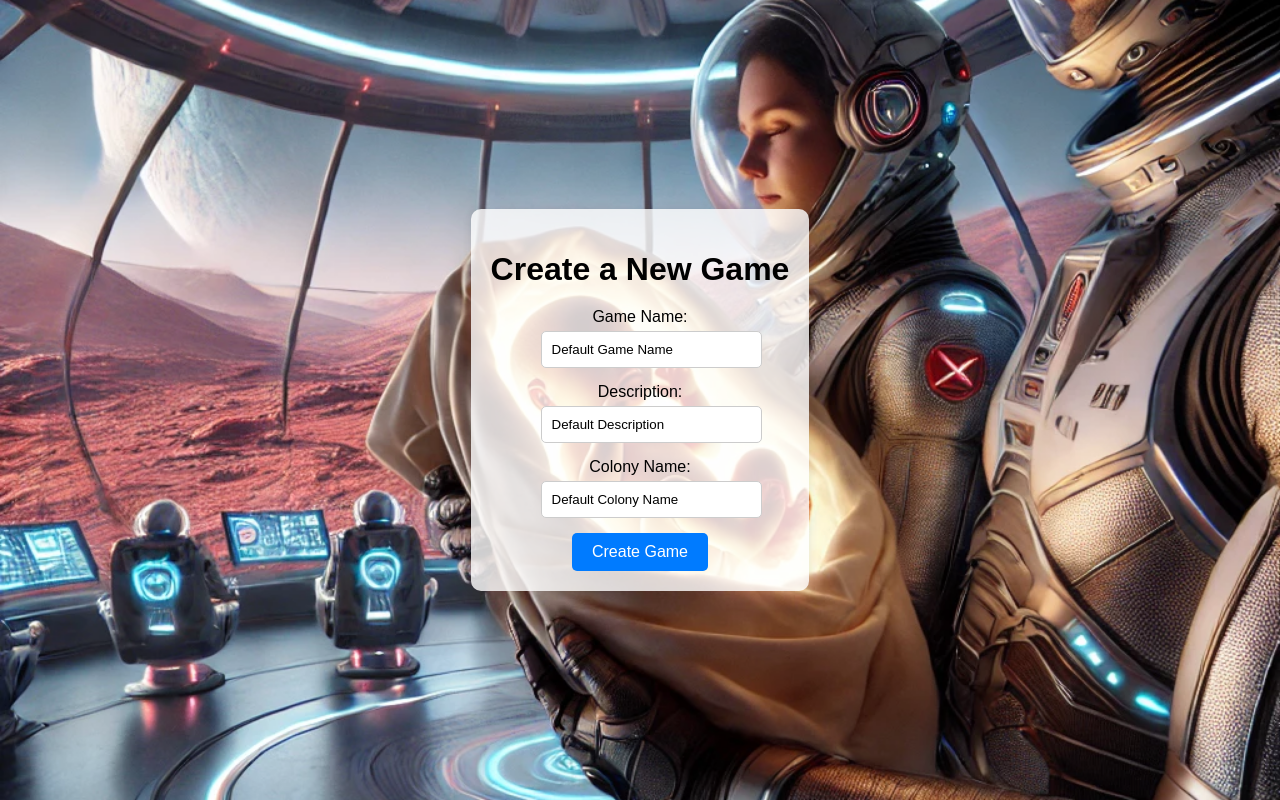
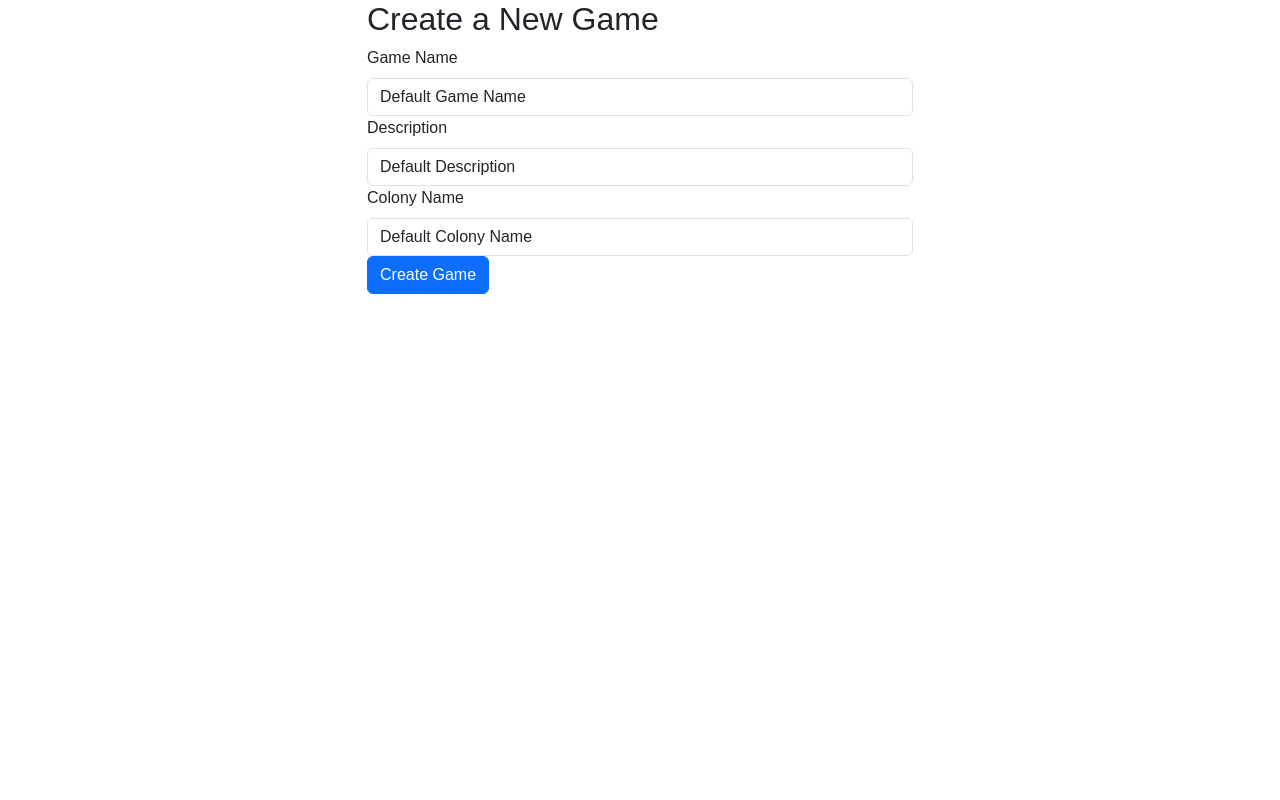
Before and after one commit to pastfama/Mars, a React (Create React App) app in the folder frontend/: page /create-game in a window 1280 px wide. Built offline with nearby package versions, Linux system fonts and the light colour scheme.

Commit message:
added profile bars

```diff
--- a/frontend/package.json
+++ b/frontend/package.json
@@ -4,8 +4,10 @@
   "private": true,
   "dependencies": {
     "axios": "^1.7.9",
+    "bootstrap": "^5.3.3",
     "cra-template": "1.2.0",
     "react": "^19.0.0",
+    "react-bootstrap": "^2.10.7",
     "react-dom": "^19.0.0",
     "react-router-dom": "^7.1.0",
     "react-scripts": "5.0.1"
--- a/frontend/src/components/CreateGamePage.js
+++ b/frontend/src/components/CreateGamePage.js
@@ -1,15 +1,19 @@
 import React, { useState } from 'react';
 import { useNavigate } from 'react-router-dom';
+import { Form, Button, Spinner, Container, Row, Col } from 'react-bootstrap';
+import 'bootstrap/dist/css/bootstrap.min.css';
 import '../styles/CreateGamePage.css';
 
 const CreateGamePage = () => {
   const [name, setName] = useState('Default Game Name');
   const [description, setDescription] = useState('Default Description');
   const [colonyName, setColonyName] = useState('Default Colony Name');
+  const [loading, setLoading] = useState(false);
   const navigate = useNavigate();
 
   const handleCreateGame = async (e) => {
     e.preventDefault();
+    setLoading(true);
 
     const newGame = {
       name: name || 'Default Game Name',
@@ -34,45 +38,51 @@ const CreateGamePage = () => {
     } catch (error) {
       console.error('Error creating game and colony:', error);
       alert('Error creating game and colony');
+    } finally {
+      setLoading(false);
     }
   };
 
   return (
-    <div className="create-game-page">
-      <div className="create-game-container">
-        <h1>Create a New Game</h1>
-        <form onSubmit={handleCreateGame}>
-          <div>
-            <label>Game Name: </label>
-            <input
+    <Container>
+      <Row className="justify-content-md-center">
+        <Col md="6">
+          <h2>Create a New Game</h2>
+          <Form onSubmit={handleCreateGame}>
+            <Form.Group controlId="formGameName">
+              <Form.Label>Game Name</Form.Label>
+              <Form.Control
                 type="text"
                 value={name}
                 onChange={(e) => setName(e.target.value)}
                 required
               />
-          </div>
-          <div>
-            <label>Description: </label>
-            <input
+            </Form.Group>
+            <Form.Group controlId="formDescription">
+              <Form.Label>Description</Form.Label>
+              <Form.Control
                 type="text"
                 value={description}
                 onChange={(e) => setDescription(e.target.value)}
                 required
               />
-          </div>
-          <div>
-            <label>Colony Name: </label>
-            <input
+            </Form.Group>
+            <Form.Group controlId="formColonyName">
+              <Form.Label>Colony Name</Form.Label>
+              <Form.Control
                 type="text"
                 value={colonyName}
                 onChange={(e) => setColonyName(e.target.value)}
                 required
               />
-          </div>
-          <button type="submit">Create Game</button>
-        </form>
-      </div>
-    </div>
+            </Form.Group>
+            <Button variant="primary" type="submit" disabled={loading}>
+              {loading ? <Spinner animation="border" size="sm" /> : 'Create Game'}
+            </Button>
+          </Form>
+        </Col>
+      </Row>
+    </Container>
   );
 };
 
--- a/frontend/src/components/GamePage.js
+++ b/frontend/src/components/GamePage.js
@@ -54,6 +54,12 @@ const GamePage = () => {
     setMainPlayer(mainPlayer);
   };
 
+  const getProgressBarColor = (value) => {
+    if (value < 25) return 'red';
+    if (value < 70) return 'yellow';
+    return 'green';
+  };
+
   const renderSection = () => {
     switch (activeSection) {
       case 'Profile':
@@ -65,6 +71,52 @@ const GamePage = () => {
                 <p>Name: {mainPlayer.player.name}</p>
                 <p>Age: {mainPlayer.player.age}</p>
                 <p>Role: {mainPlayer.role}</p>
+                <div className="characteristics">
+                  <div className="characteristic">
+                    <p>Health</p>
+                    <div className="progress-bar">
+                      <div
+                        className={`progress ${getProgressBarColor(mainPlayer.player.health)}`}
+                        style={{
+                          width: `${mainPlayer.player.health}%`,
+                        }}
+                      ></div>
+                    </div>
+                  </div>
+                  <div className="characteristic">
+                    <p>Happiness</p>
+                    <div className="progress-bar">
+                      <div
+                        className={`progress ${getProgressBarColor(mainPlayer.player.happiness)}`}
+                        style={{
+                          width: `${mainPlayer.player.happiness}%`,
+                        }}
+                      ></div>
+                    </div>
+                  </div>
+                  <div className="characteristic">
+                    <p>Intelligence</p>
+                    <div className="progress-bar">
+                      <div
+                        className={`progress ${getProgressBarColor(mainPlayer.player.intelligence)}`}
+                        style={{
+                          width: `${mainPlayer.player.intelligence}%`,
+                        }}
+                      ></div>
+                    </div>
+                  </div>
+                  <div className="characteristic">
+                    <p>Looks</p>
+                    <div className="progress-bar">
+                      <div
+                        className={`progress ${getProgressBarColor(mainPlayer.player.looks)}`}
+                        style={{
+                          width: `${mainPlayer.player.looks}%`,
+                        }}
+                      ></div>
+                    </div>
+                  </div>
+                </div>
               </div>
             ) : (
               <p>No main player found</p>
--- a/frontend/src/styles/GamePage.css
+++ b/frontend/src/styles/GamePage.css
@@ -54,3 +54,36 @@ body {
   text-align: center;
   color: black;
 }
+
+.characteristics {
+  display: flex;
+  flex-direction: column;
+  gap: 15px;
+  margin-top: 20px;
+}
+
+.characteristic {
+  display: flex;
+  flex-direction: column;
+  align-items: flex-start;
+}
+
+.characteristic p {
+  margin: 0;
+  font-weight: bold;
+}
+
+.progress-bar {
+  width: 100%;
+  background-color: #e0e0e0;
+  border-radius: 10px;
+  overflow: hidden;
+  margin-top: 5px;
+  box-shadow: inset 0 1px 3px rgba(0, 0, 0, 0.2);
+}
+
+.progress {
+  height: 25px;
+  border-radius: 10px;
+  transition: width 0.5s ease-in-out;
+}
```
Also changed, not shown: 2 other files (tests, documents, lock files or other folders). Lines whose indentation alone changed are shown as unchanged.
